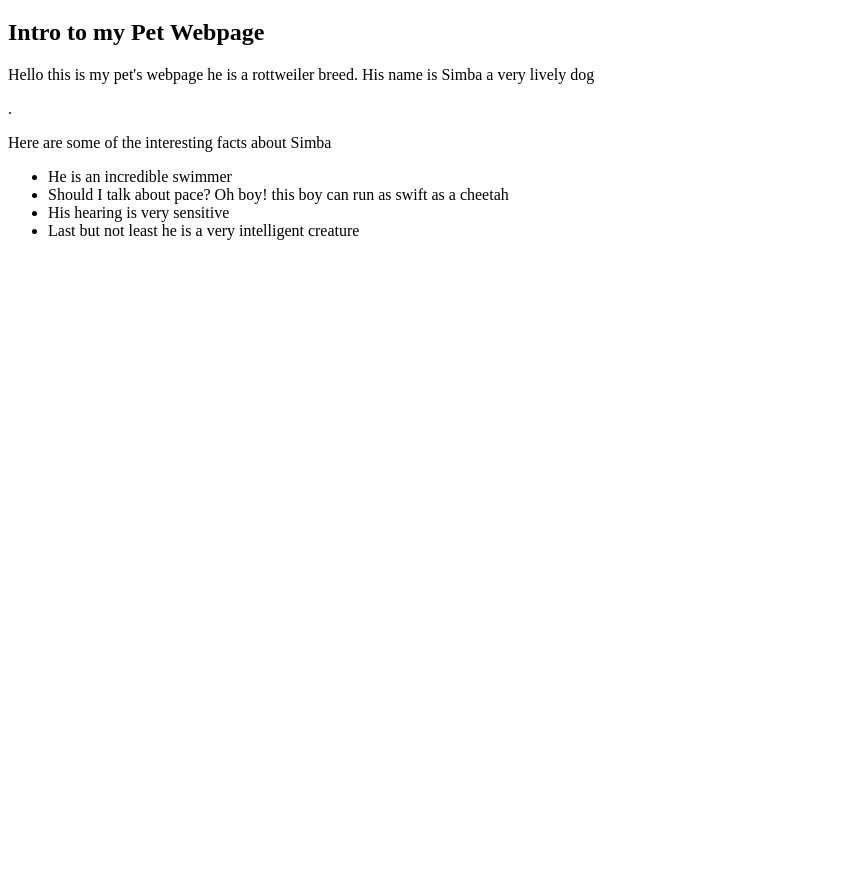
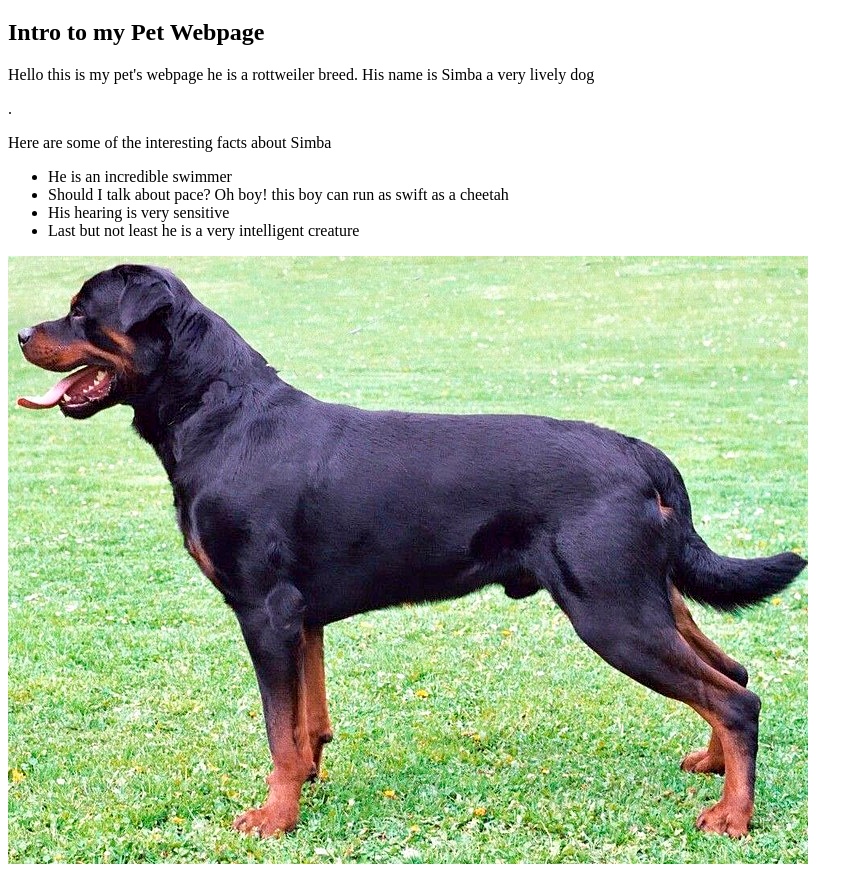
Before and after one commit to WayneMusungu/Pet-website, a plain HTML site: page Pet-website.html in a window 1280 px wide. Shown: the part 61-937 px from the top of the page, without its empty margins (0-863 px from the left). Before the commit the page ends 800 px from the top, so only its background shows below. Drawn offline with Linux system fonts and the light colour scheme.

Commit message:
Add photo of Rottweiler

```diff
--- a/Pet-website.html
+++ b/Pet-website.html
@@ -14,5 +14,8 @@
         <li>His hearing is very sensitive</li>
         <li>Last but not least he is a very intelligent creature</li>
     </ul>
+
+    <img src="dog-picture/Rottweiler.jpg" alt="A photo of a Rottweiler">
+
   </body>
 </html>
```
Also changed, not shown: dog-picture/Rottweiler.jpg (added).
